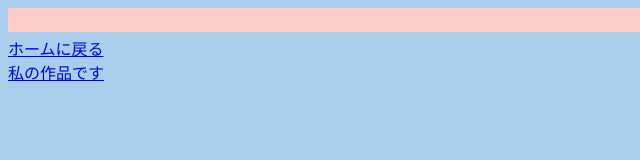
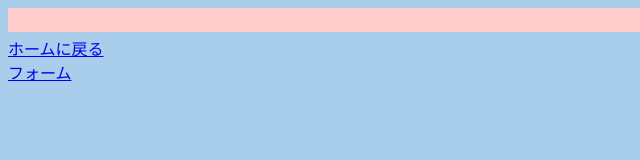
Before and after one commit to mineshipJP/myfirsttest, a plain HTML site: page SIDE.html in a window 1280 px wide. Shown: the full height of the page, 0-640 px from the left. Drawn offline with Linux system fonts and the light colour scheme.

Commit message:
Update SIDE.html

```diff
--- a/SIDE.html
+++ b/SIDE.html
@@ -15,8 +15,8 @@
 
 <BR>
 
-<A HREF="./Scratch.html" TARGET="left">
-私の作品です
+<A HREF="./link1.html" TARGET="left">
+フォーム
 </A>
 <BR>
 
```
